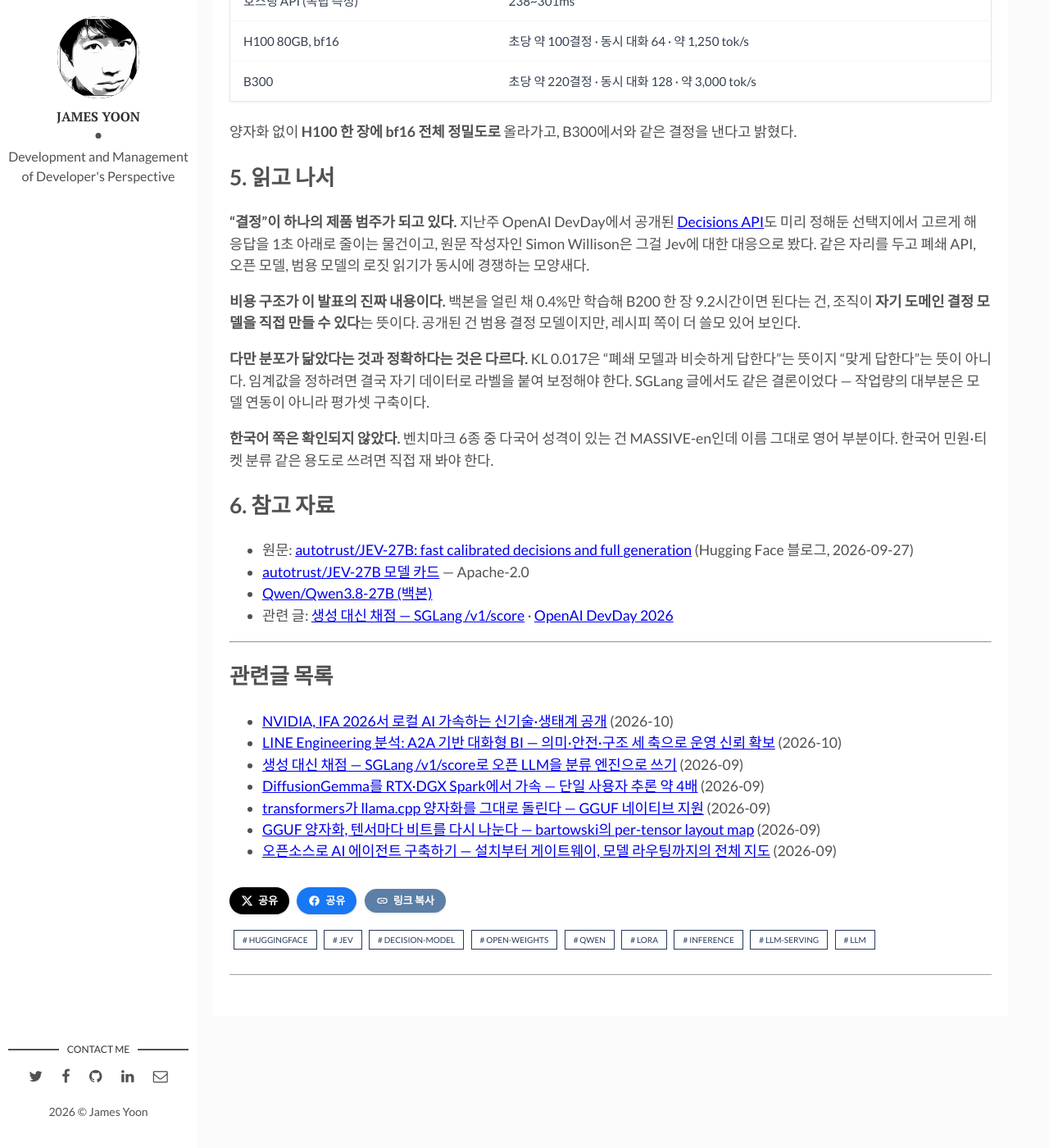
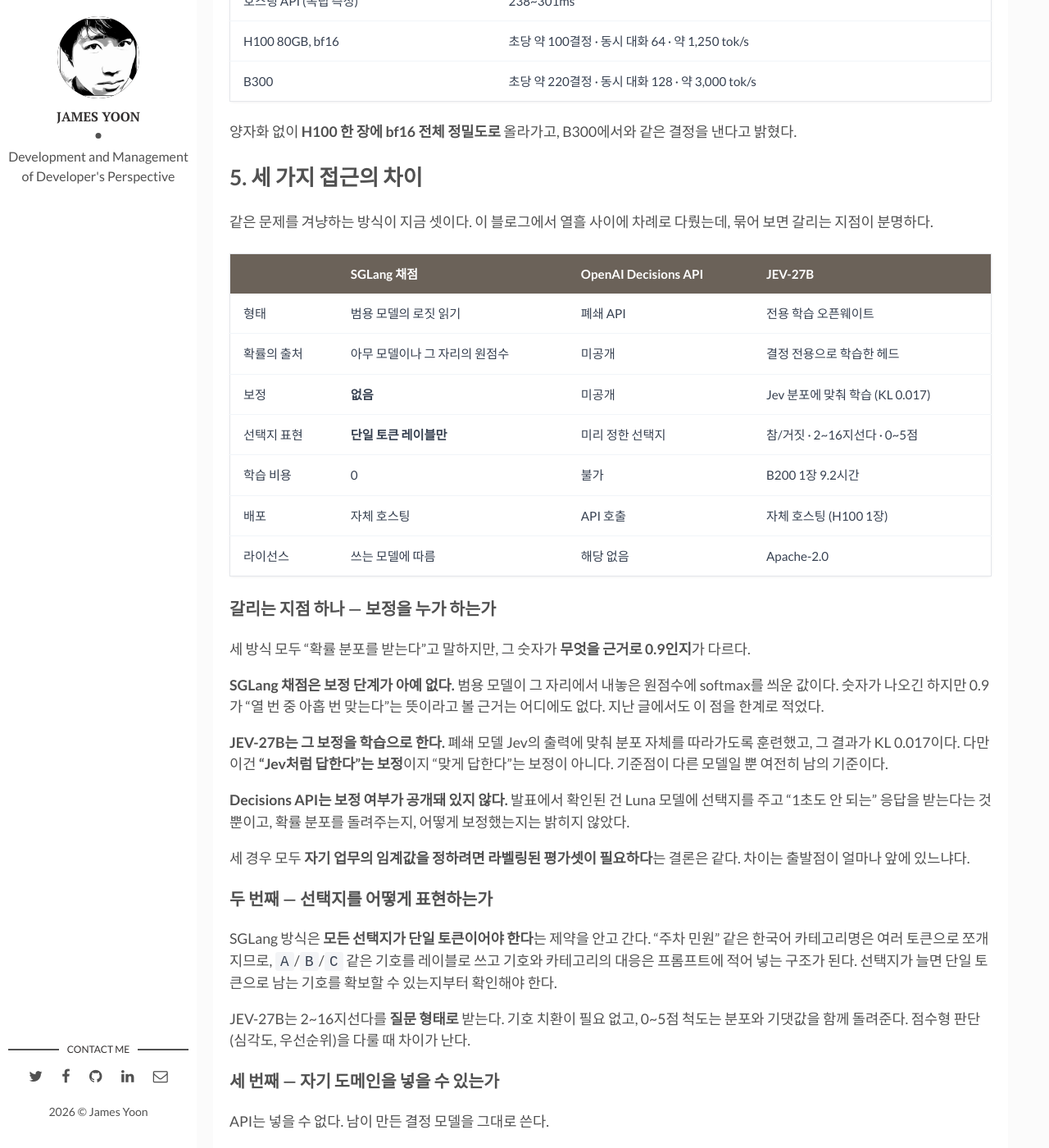
Before and after one commit to butteryoon/butteryoon.github.io, a Jekyll site: the page built from _posts/2026-10-06-jev-27b-open-decision-model.md, in a window 1280 px wide and 1400 px high, scrolled down 2585 px. Shown: the whole window at 82% size. Built offline with Jekyll 4.4.1, drawn with Linux system fonts in a browser that asks for light colours; comment, search, counter and statistics services are not loaded; some of the changed text lies outside the part shown.

Commit message:
JEV 글에 세 접근법 비교 절 추가, 중복 정리
같은 문제를 겨냥하는 세 방식(SGLang 로짓 읽기 / OpenAI Decisions API /
JEV-27B 전용 학습)을 비교하는 절을 넣었다. 표 하나와 세 축으로 정리했다.

- 보정을 누가 하는가: SGLang 은 보정 단계가 없고, JEV 는 Jev 분포에 맞춰
  학습했으며(KL 0.017), Decisions API 는 보정 여부가 공개돼 있지 않다.
  세 경우 모두 자기 임계값을 정하려면 라벨링된 평가셋이 필요하다는 결론은 같다
- 선택지 표현: SGLang 은 단일 토큰 레이블 제약이 있어 한국어 카테고리는
  기호 치환이 필요하지만, JEV 는 2~16지선다와 0~5점 척도를 질문 형태로 받는다
- 자기 도메인 반영: API 는 불가, SGLang 은 프롬프트까지, JEV 는 레시피로 학습 가능
- 상황별 선택 기준도 덧붙였다

Decisions API 는 확률 분포 반환 여부와 보정 방식이 발표에 없으므로
"미공개"로 명시하고 추정하지 않았다.

6절(읽고 나서)이 새 절과 겹쳐 재작성했다. 남긴 것은 중복되지 않는 두 가지다 —
KL 지표의 기준점이 정답이 아니라 Jev 의 출력이라 기준점의 오류까지 따라간다는 점,
그리고 한국어 성능이 확인되지 않았다는 점.

Co-Authored-By: Claude Opus 5 (1M context) <noreply@anthropic.com>

```diff
--- a/_posts/2026-10-06-jev-27b-open-decision-model.md
+++ b/_posts/2026-10-06-jev-27b-open-decision-model.md
@@ -5,7 +5,7 @@ title: "결정 전용 모델이 오픈웨이트로 — autotrust/JEV-27B"
 description: "고정 선택지 결정을 생성 없이 처리하는 폐쇄 모델 Jev의 오픈웨이트 대안이 나왔다. 백본을 얼린 채 0.4%만 학습해 빠른 결정과 기존 생성 능력을 한 가중치에 담은 Blocks of Experts 구조를 정리한다."
 img: jev27b_blocks_of_experts_title.webp
 date: 2026-10-06 22:20:00 +0900
-last_modified_at: 2026-10-06 22:20:00 +0900
+last_modified_at: 2026-10-06 22:45:00 +0900
 tags: [huggingface, jev, decision-model, open-weights, qwen, lora, inference, llm-serving, llm]
 related: llm-serving
 categories: dev
@@ -79,17 +79,59 @@ HumanEval 점수가 78.0%로 같은 정도가 아니라 **164개 완성 결과
 
 양자화 없이 **H100 한 장에 bf16 전체 정밀도로** 올라가고, B300에서와 같은 결정을 낸다고 밝혔다.
 
-## 5. 읽고 나서
+## 5. 세 가지 접근의 차이
 
-**"결정"이 하나의 제품 범주가 되고 있다.** 지난주 OpenAI DevDay에서 공개된 [Decisions API]({{site.baseurl}}/dev/2026/10/02/openai-devday-2026.html)도 미리 정해둔 선택지에서 고르게 해 응답을 1초 아래로 줄이는 물건이고, 원문 작성자인 Simon Willison은 그걸 Jev에 대한 대응으로 봤다. 같은 자리를 두고 폐쇄 API, 오픈 모델, 범용 모델의 로짓 읽기가 동시에 경쟁하는 모양새다.
+같은 문제를 겨냥하는 방식이 지금 셋이다. 이 블로그에서 열흘 사이에 차례로 다뤘는데, 묶어 보면 갈리는 지점이 분명하다.
 
-**비용 구조가 이 발표의 진짜 내용이다.** 백본을 얼린 채 0.4%만 학습해 B200 한 장 9.2시간이면 된다는 건, 조직이 **자기 도메인 결정 모델을 직접 만들 수 있다**는 뜻이다. 공개된 건 범용 결정 모델이지만, 레시피 쪽이 더 쓸모 있어 보인다.
+| | SGLang 채점 | OpenAI Decisions API | JEV-27B |
+|---|---|---|---|
+| 형태 | 범용 모델의 로짓 읽기 | 폐쇄 API | 전용 학습 오픈웨이트 |
+| 확률의 출처 | 아무 모델이나 그 자리의 원점수 | 미공개 | 결정 전용으로 학습한 헤드 |
+| 보정 | **없음** | 미공개 | Jev 분포에 맞춰 학습 (KL 0.017) |
+| 선택지 표현 | **단일 토큰 레이블만** | 미리 정한 선택지 | 참/거짓 · 2~16지선다 · 0~5점 |
+| 학습 비용 | 0 | 불가 | B200 1장 9.2시간 |
+| 배포 | 자체 호스팅 | API 호출 | 자체 호스팅 (H100 1장) |
+| 라이선스 | 쓰는 모델에 따름 | 해당 없음 | Apache-2.0 |
 
-**다만 분포가 닮았다는 것과 정확하다는 것은 다르다.** KL 0.017은 "폐쇄 모델과 비슷하게 답한다"는 뜻이지 "맞게 답한다"는 뜻이 아니다. 임계값을 정하려면 결국 자기 데이터로 라벨을 붙여 보정해야 한다. SGLang 글에서도 같은 결론이었다 — 작업량의 대부분은 모델 연동이 아니라 평가셋 구축이다.
+### 갈리는 지점 하나 — 보정을 누가 하는가
 
-**한국어 쪽은 확인되지 않았다.** 벤치마크 6종 중 다국어 성격이 있는 건 MASSIVE-en인데 이름 그대로 영어 부분이다. 한국어 민원·티켓 분류 같은 용도로 쓰려면 직접 재 봐야 한다.
+세 방식 모두 "확률 분포를 받는다"고 말하지만, 그 숫자가 **무엇을 근거로 0.9인지**가 다르다.
 
-## 6. 참고 자료
+**SGLang 채점은 보정 단계가 아예 없다.** 범용 모델이 그 자리에서 내놓은 원점수에 softmax를 씌운 값이다. 숫자가 나오긴 하지만 0.9가 "열 번 중 아홉 번 맞는다"는 뜻이라고 볼 근거는 어디에도 없다. 지난 글에서도 이 점을 한계로 적었다.
+
+**JEV-27B는 그 보정을 학습으로 한다.** 폐쇄 모델 Jev의 출력에 맞춰 분포 자체를 따라가도록 훈련했고, 그 결과가 KL 0.017이다. 다만 이건 **"Jev처럼 답한다"는 보정**이지 "맞게 답한다"는 보정이 아니다. 기준점이 다른 모델일 뿐 여전히 남의 기준이다.
+
+**Decisions API는 보정 여부가 공개돼 있지 않다.** 발표에서 확인된 건 Luna 모델에 선택지를 주고 "1초도 안 되는" 응답을 받는다는 것뿐이고, 확률 분포를 돌려주는지, 어떻게 보정했는지는 밝히지 않았다.
+
+세 경우 모두 **자기 업무의 임계값을 정하려면 라벨링된 평가셋이 필요하다**는 결론은 같다. 차이는 출발점이 얼마나 앞에 있느냐다.
+
+### 두 번째 — 선택지를 어떻게 표현하는가
+
+SGLang 방식은 **모든 선택지가 단일 토큰이어야 한다**는 제약을 안고 간다. "주차 민원" 같은 한국어 카테고리명은 여러 토큰으로 쪼개지므로, `A`/`B`/`C` 같은 기호를 레이블로 쓰고 기호와 카테고리의 대응은 프롬프트에 적어 넣는 구조가 된다. 선택지가 늘면 단일 토큰으로 남는 기호를 확보할 수 있는지부터 확인해야 한다.
+
+JEV-27B는 2~16지선다를 **질문 형태로** 받는다. 기호 치환이 필요 없고, 0~5점 척도는 분포와 기댓값을 함께 돌려준다. 점수형 판단(심각도, 우선순위)을 다룰 때 차이가 난다.
+
+### 세 번째 — 자기 도메인을 넣을 수 있는가
+
+API는 넣을 수 없다. 남이 만든 결정 모델을 그대로 쓴다.
+
+SGLang 방식은 프롬프트로만 넣는다. 학습이 없으니 비용은 0이지만, 반대로 도메인 지식이 가중치에 들어가지는 않는다.
+
+JEV-27B에서 흥미로운 건 공개된 모델보다 **레시피**다. 백본을 얼린 채 0.4%만 학습해 B200 한 장으로 9.2시간이면 된다는 건, 조직이 자기 분류 체계로 같은 걸 만들 수 있다는 뜻이다. 범용 결정 모델이 내 업무에 맞을 가능성보다, 내 라벨로 작은 헤드 하나를 얹는 쪽이 맞을 가능성이 높다.
+
+### 고르는 기준
+
+- **지금 당장 붙여 볼 때** — SGLang 채점. 학습도 계약도 없이 오늘 돌려 볼 수 있다. 다만 나온 확률을 임계값으로 쓰기 전에 반드시 재 봐야 한다
+- **운영 부담을 줄이고 싶을 때** — Decisions API. GPU를 들고 있지 않아도 되지만 공개된 정보가 적어 검증 폭이 좁다
+- **분류 체계가 고정돼 있고 양이 많을 때** — JEV-27B 또는 그 레시피. H100 한 장으로 초당 100결정이면 상주 비용을 정당화할 만한 처리량이고, 데이터가 쌓이면 직접 학습으로 넘어갈 길도 열려 있다
+
+## 6. 읽고 나서
+
+**오픈 대안의 성공 기준이 "폐쇄 모델을 닮는 것"으로 설정돼 있다.** 이 발표의 핵심 지표인 KL 0.017은 정답과의 거리가 아니라 Jev의 출력과의 거리다. 홀드아웃 25,376문항의 라벨도 Jev가 낸 답이다. 오픈 모델이 폐쇄 모델을 따라잡았다고 말할 때 흔히 쓰는 방식이지만, 그만큼 **기준점의 오류까지 함께 따라간다**는 뜻이기도 하다. 벤치마크 6종에서 평균을 앞선 쪽이 더 설득력 있는 근거다.
+
+**한국어 쪽은 확인되지 않았다.** 벤치마크 6종 중 다국어 성격이 있는 건 MASSIVE-en인데 이름 그대로 영어 부분이다. 한국어 민원·티켓 분류에 쓰려면 직접 재 봐야 하고, 재는 과정에서 만든 라벨이 그대로 학습 데이터가 된다. 앞 절에서 본 레시피를 생각하면 이쪽이 더 현실적인 경로일 수 있다.
+
+## 7. 참고 자료
 
 - 원문: [autotrust/JEV-27B: fast calibrated decisions and full generation](https://huggingface.co/blog/autotrust/autotrustjev-27b-fast-calibrated-decisions-and-ful){:target="_blank"} (Hugging Face 블로그, 2026-09-27)
 - [autotrust/JEV-27B 모델 카드](https://huggingface.co/autotrust/JEV-27B){:target="_blank"} — Apache-2.0
```
